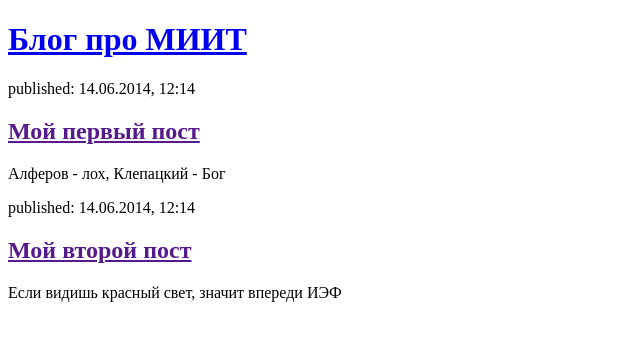
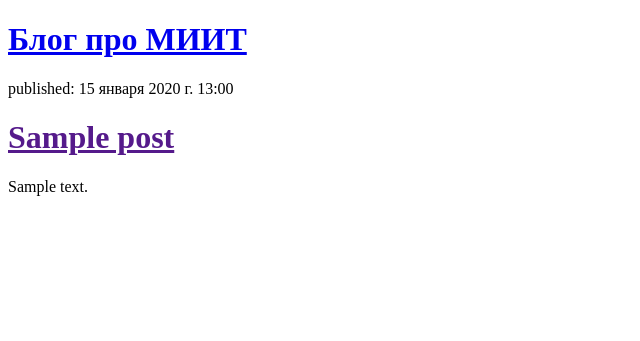
Before and after one commit to Akwinchester/my-first-blog, a Django app: page / in a window 1280 px wide. Shown: the top 341 px of the page, without its empty margins (0-640 px from the left). Run offline with Django 4.2, Linux system fonts and the light colour scheme; tables that the repository leaves empty hold one stand-in row (values such as "Sample post").

Commit message:
Modified templates to display posts from database.

```diff
--- a/blog/templates/blog/post_list.html
+++ b/blog/templates/blog/post_list.html
@@ -4,20 +4,16 @@
         <title>Блог про МИИТ</title>
     </head>
     <body>
-        <div>
-            <h1><a href="http://akwinchester.pythonanywhere.com/">Блог про МИИТ</a></h1>
-        </div>
+    <div>
+    <h1><a href="/">Блог про МИИТ</a></h1>
+</div>
 
-        <div>
-            <p>published: 14.06.2014, 12:14</p>
-            <h2><a href="">Мой первый пост</a></h2>
-            <p>Алферов - лох, Клепацкий - Бог</p>
-        </div>
-
-        <div>
-            <p>published: 14.06.2014, 12:14</p>
-            <h2><a href="">Мой второй пост</a></h2>
-            <p>Если видишь красный свет, значит впереди ИЭФ</p>
-        </div>
+{% for post in posts %}
+    <div>
+        <p>published: {{ post.published_date }}</p>
+        <h1><a href="">{{ post.title }}</a></h1>
+        <p>{{ post.text|linebreaksbr }}</p>
+    </div>
+{% endfor %}
     </body>
 </html>
--- a/blog/views.py
+++ b/blog/views.py
@@ -1,4 +1,7 @@
 from django.shortcuts import render
+from django.utils import timezone
+from .models import Post
+
 def post_list(request):
-    return render(request, 'blog/post_list.html', {})
-# Create your views here.
+    posts = Post.objects.filter(published_date__lte=timezone.now()).order_by('published_date')
+    return render(request, 'blog/post_list.html', {'posts': posts})
--- /dev/null
+++ b/djangoProject/pyvenv.cfg
@@ -0,0 +1,3 @@
+home = C:\Users\arsen\AppData\Local\Programs\Python\Python310
+include-system-site-packages = false
+version = 3.10.0
```
Also changed, not shown: 9 other files.
